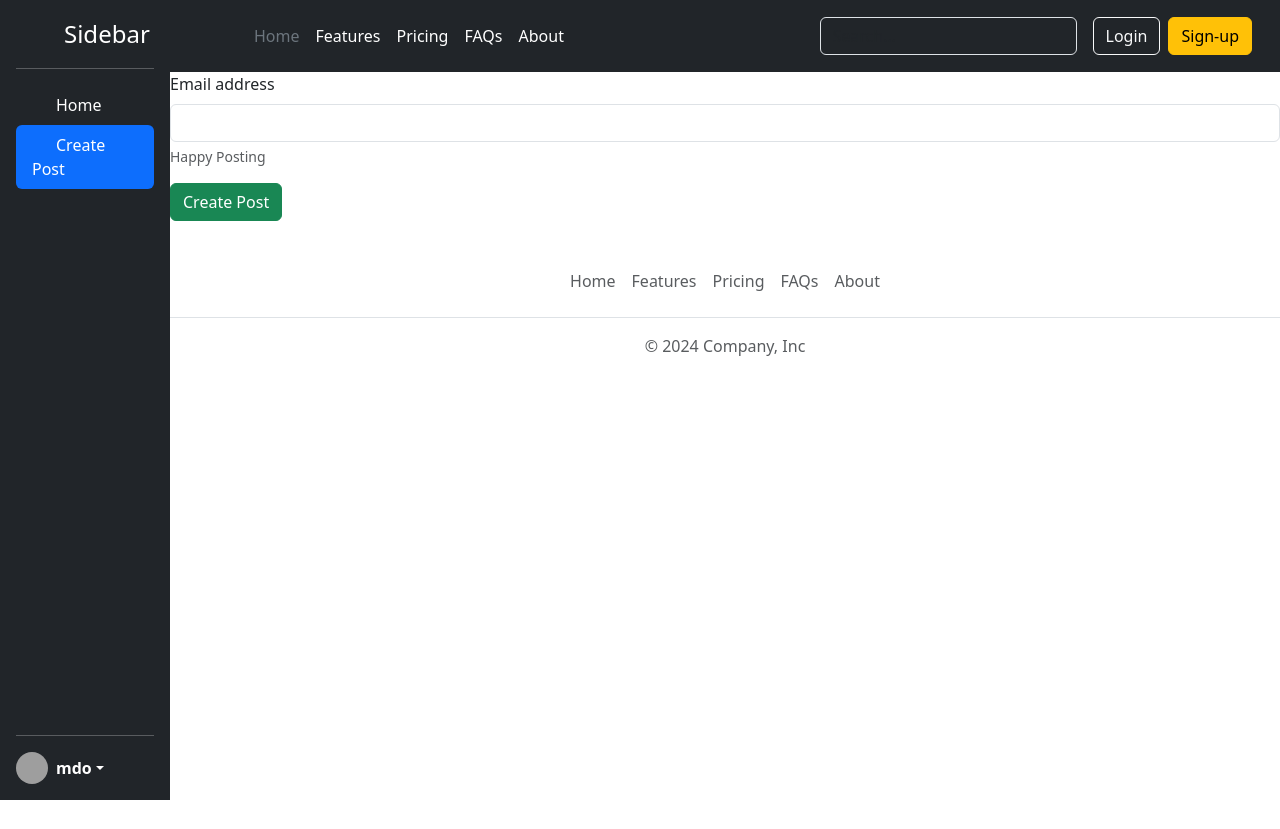
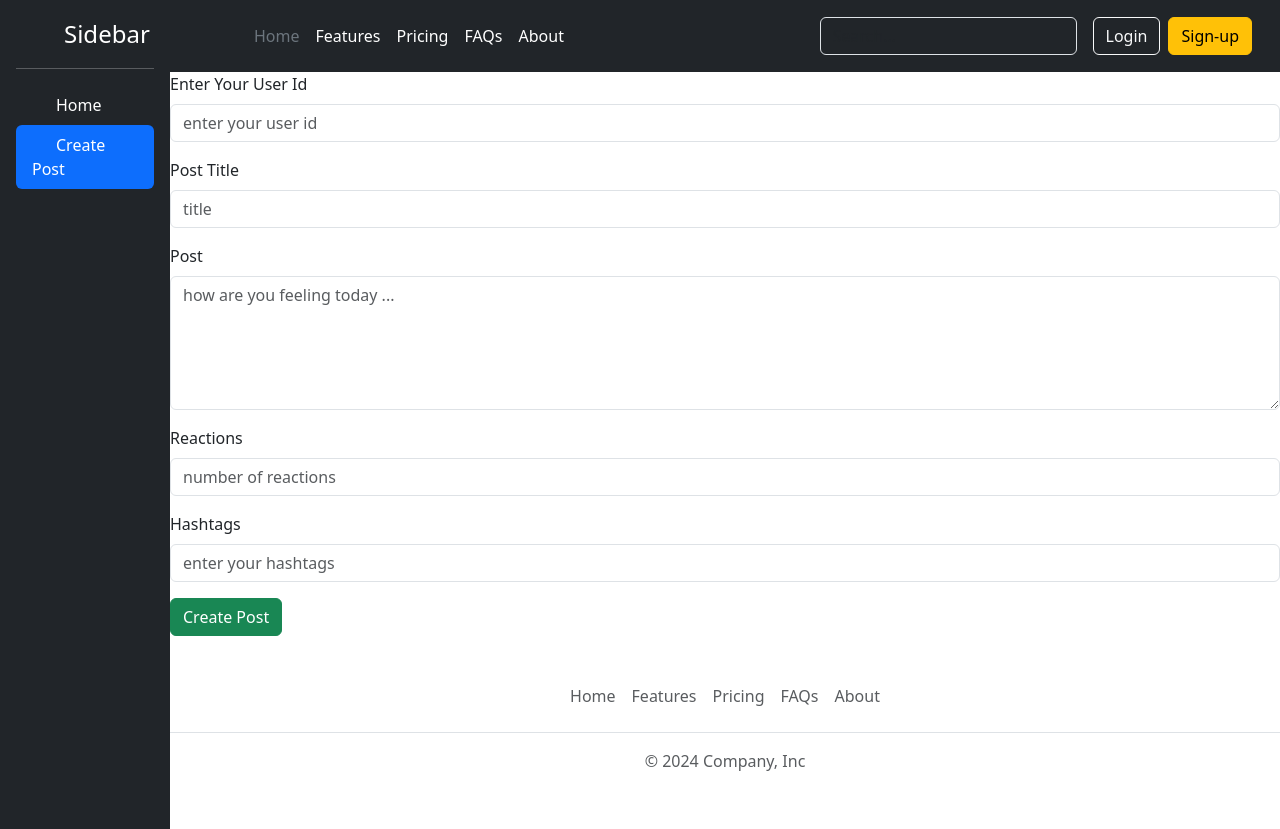
Before and after one commit to safeer997/Social-Media, a React (Vite) app in the folder social-media-v1/: page / in a window 1280 px wide. Both pictures are taken after a click on the link "Create Post". Before the commit the page ends 800 px from the top, so only its background shows below. Built offline with nearby package versions, Linux system fonts and the light colour scheme; grey boxes are pictures that could not be loaded.

Commit message:
improved create post feature

```diff
--- a/social-media-v1/src/components/CreatePost.jsx
+++ b/social-media-v1/src/components/CreatePost.jsx
@@ -3,35 +3,108 @@ import { useContext } from "react";
 import { PostListContext } from "../store/post-list-store";
 
 const CreatePost = ({ setSelectedTab }) => {
-  const createPostInput = useRef(null);
+  const userIdInputElement = useRef(null);
+  const postTitleInputElement = useRef(null);
+  const postBodyInputElement = useRef(null);
+  const reactionsInputElement = useRef(null);
+  const hashtagInputElement = useRef(null);
 
   const { createPost } = useContext(PostListContext);
 
+  const handleClick = (userId, postTitle, postBody, reactions, hashtag) => {
+    userId = userIdInputElement.current.value;
+    postTitle = postTitleInputElement.current.value;
+    postBody = postBodyInputElement.current.value;
+    reactions = reactionsInputElement.current.value;
+    hashtag = hashtagInputElement.current.value.split(" ");
+
+    createPost(userId, postTitle, postBody, reactions, hashtag);
+    userIdInputElement.current.value = "";
+    postTitleInputElement.current.value = "";
+    postBodyInputElement.current.value = "";
+    reactionsInputElement.current.value = "";
+    hashtagInputElement.current.value = "";
+    setSelectedTab("Home");
+  };
+
   return (
-    <form>
+    <form
+      onSubmit={(event) => {
+        event.preventDefault();
+        handleClick();
+      }}
+    >
       <div className="mb-3">
         <label htmlFor="exampleInputEmail1" className="form-label">
-          Email address
+          Enter Your User Id
         </label>
         <input
-          ref={createPostInput}
+          ref={userIdInputElement}
           type="text"
           className="form-control"
           id="exampleInputEmail1"
           aria-describedby="emailHelp"
+          placeholder="enter your user id"
+          required
         />
-        <div id="emailHelp" className="form-text">
-          Happy Posting
-        </div>
       </div>
-      <button
-        onClick={() => {
-          createPost(createPostInput.current.value);
-          setSelectedTab("Home");
-        }}
-        type="button"
-        className="btn btn-success"
-      >
+      <div className="mb-3">
+        <label htmlFor="exampleInputEmail1" className="form-label">
+          Post Title
+        </label>
+        <input
+          ref={postTitleInputElement}
+          type="text"
+          className="form-control"
+          id="exampleInputEmail1"
+          aria-describedby="emailHelp"
+          placeholder="title"
+          required
+        />
+      </div>
+      <div className="mb-3">
+        <label htmlFor="exampleInputEmail1" className="form-label">
+          Post
+        </label>
+        <textarea
+          ref={postBodyInputElement}
+          className="form-control"
+          id="exampleInputEmail1"
+          aria-describedby="emailHelp"
+          placeholder="how are you feeling today ..."
+          rows="5"
+          required
+        />
+      </div>
+      <div className="mb-3">
+        <label htmlFor="exampleInputEmail1" className="form-label">
+          Reactions
+        </label>
+        <input
+          ref={reactionsInputElement}
+          type="text"
+          className="form-control"
+          id="exampleInputEmail1"
+          aria-describedby="emailHelp"
+          placeholder="number of reactions"
+          required
+        />
+      </div>
+      <div className="mb-3">
+        <label htmlFor="exampleInputEmail1" className="form-label">
+          Hashtags
+        </label>
+        <input
+          ref={hashtagInputElement}
+          type="text"
+          className="form-control"
+          id="exampleInputEmail1"
+          aria-describedby="emailHelp"
+          placeholder="enter your hashtags"
+          required
+        />
+      </div>
+      <button type="submit" className="btn btn-success">
         Create Post
       </button>
     </form>
--- a/social-media-v1/src/components/Post.jsx
+++ b/social-media-v1/src/components/Post.jsx
@@ -22,6 +22,7 @@ const Post = ({ title, body, reactions, tags, id }) => {
         <div className="hashtag-Container">
           {tags.map((tag) => (
             <span
+              key={tag}
               className="alert alert-primary hashtag"
               style={{ padding: "5px" }}
             >
@@ -29,9 +30,13 @@ const Post = ({ title, body, reactions, tags, id }) => {
             </span>
           ))}
         </div>
-        <button type="button" className="btn btn-success position-relative" style={{ padding: "2px 10px 2px 10px" }}>
+        <button
+          type="button"
+          className="btn btn-success position-relative"
+          style={{ padding: "2px 10px 2px 10px" }}
+        >
           <FcLike />
-          <span class="position-absolute top-0 start-100 translate-middle badge rounded-pill bg-success">
+          <span className="position-absolute top-0 start-100 translate-middle badge rounded-pill bg-success">
             {reactions}
           </span>
         </button>
--- a/social-media-v1/src/components/PostList.jsx
+++ b/social-media-v1/src/components/PostList.jsx
@@ -7,7 +7,7 @@ const PostList = () => {
   return (
     <>
       {postList.map((post) => (
-        <Post key={post.title} title={post.title} body={post.body} reactions={post.reactions}  tags={post.tags} id={post.id}></Post>
+        <Post key={post.id} title={post.title} body={post.body} reactions={post.reactions}  tags={post.tags} id={post.id}></Post>
       ))}
     </>
   );
--- a/social-media-v1/src/components/Sidebar.jsx
+++ b/social-media-v1/src/components/Sidebar.jsx
@@ -1,4 +1,4 @@
-const Sidebar = ({ selectedTab ,setSelectedTab}) => {
+const Sidebar = ({ selectedTab, setSelectedTab }) => {
   return (
     <div
       className="d-flex flex-column flex-shrink-0 p-3 text-bg-dark sidebar"
@@ -17,7 +17,7 @@ const Sidebar = ({ selectedTab ,setSelectedTab}) => {
       <ul className="nav nav-pills flex-column mb-auto">
         <li className="nav-item">
           <a
-          onClick={()=>setSelectedTab('Home')}
+            onClick={() => setSelectedTab("Home")}
             href="#"
             className={`nav-link text-white ${
               selectedTab === "Home" && "active"
@@ -31,7 +31,13 @@ const Sidebar = ({ selectedTab ,setSelectedTab}) => {
           </a>
         </li>
         <li>
-          <a onClick={()=>setSelectedTab('Create Post')} href="#" className={`nav-link text-white ${selectedTab==='Create Post'&&'active'}`}>
+          <a
+            onClick={() => setSelectedTab("Create Post")}
+            href="#"
+            className={`nav-link text-white ${
+              selectedTab === "Create Post" && "active"
+            }`}
+          >
             <svg className="bi pe-none me-2" width="16" height="16">
               <use xlinkHref="#speedometer2"></use>
             </svg>
@@ -39,49 +45,6 @@ const Sidebar = ({ selectedTab ,setSelectedTab}) => {
           </a>
         </li>
       </ul>
-      <hr />
-      <div className="dropdown">
-        <a
-          href="#"
-          className="d-flex align-items-center text-white text-decoration-none dropdown-toggle"
-          data-bs-toggle="dropdown"
-          aria-expanded="false"
-        >
-          <img
-            src="https://github.com/mdo.png"
-            alt=""
-            width="32"
-            height="32"
-            className="rounded-circle me-2"
-          />
-          <strong>mdo</strong>
-        </a>
-        <ul className="dropdown-menu dropdown-menu-dark text-small shadow">
-          <li>
-            <a className="dropdown-item" href="#">
-              New project...
-            </a>
-          </li>
-          <li>
-            <a className="dropdown-item" href="#">
-              Settings
-            </a>
-          </li>
-          <li>
-            <a className="dropdown-item" href="#">
-              Profile
-            </a>
-          </li>
-          <li>
-            <hr className="dropdown-divider" />
-          </li>
-          <li>
-            <a className="dropdown-item" href="#">
-              Sign out
-            </a>
-          </li>
-        </ul>
-      </div>
     </div>
   );
 };
--- a/social-media-v1/src/store/post-list-store.jsx
+++ b/social-media-v1/src/store/post-list-store.jsx
@@ -8,17 +8,7 @@ const reducerFunction = (currentState, action) => {
     newState = currentState.filter((post) => post.id !== action.payload.id);
     return newState;
   } else if (action.type === "CREATE_POST") {
-    newState = [
-      ...currentState,
-      {
-        id: "1",
-        title: action.payload.title,
-        body: "21st century is the era of artificial intelligence ",
-        reactions: "12",
-        userId: "user-3",
-        tags: ["robot", "ai", "future"],
-      },
-    ];
+    newState = [action.payload,...currentState];
 
     return newState;
   }
@@ -40,11 +30,16 @@ const PostListProvider = ({ children }) => {
     });
   };
 
-  const createPost = (userPost) => {
+  const createPost = (userId, postTitle, postBody, reactions, hashtag) => {
     dispatchPostList({
       type: "CREATE_POST",
       payload: {
-        title: userPost,
+        id: Date.now(),
+        title: postTitle,
+        body: postBody,
+        reactions: reactions,
+        userId: userId,
+        tags: hashtag,
       },
     });
   };
```
